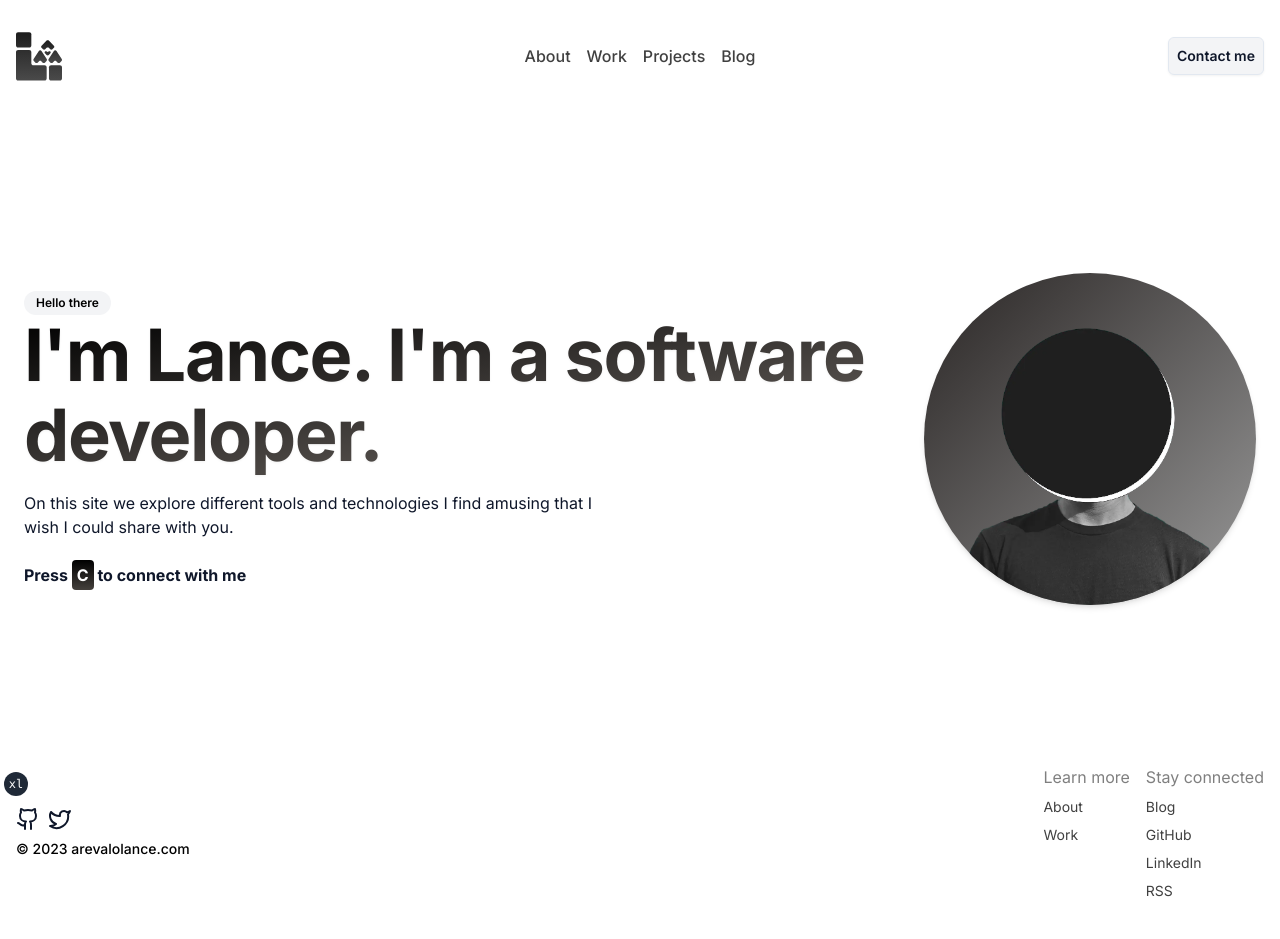
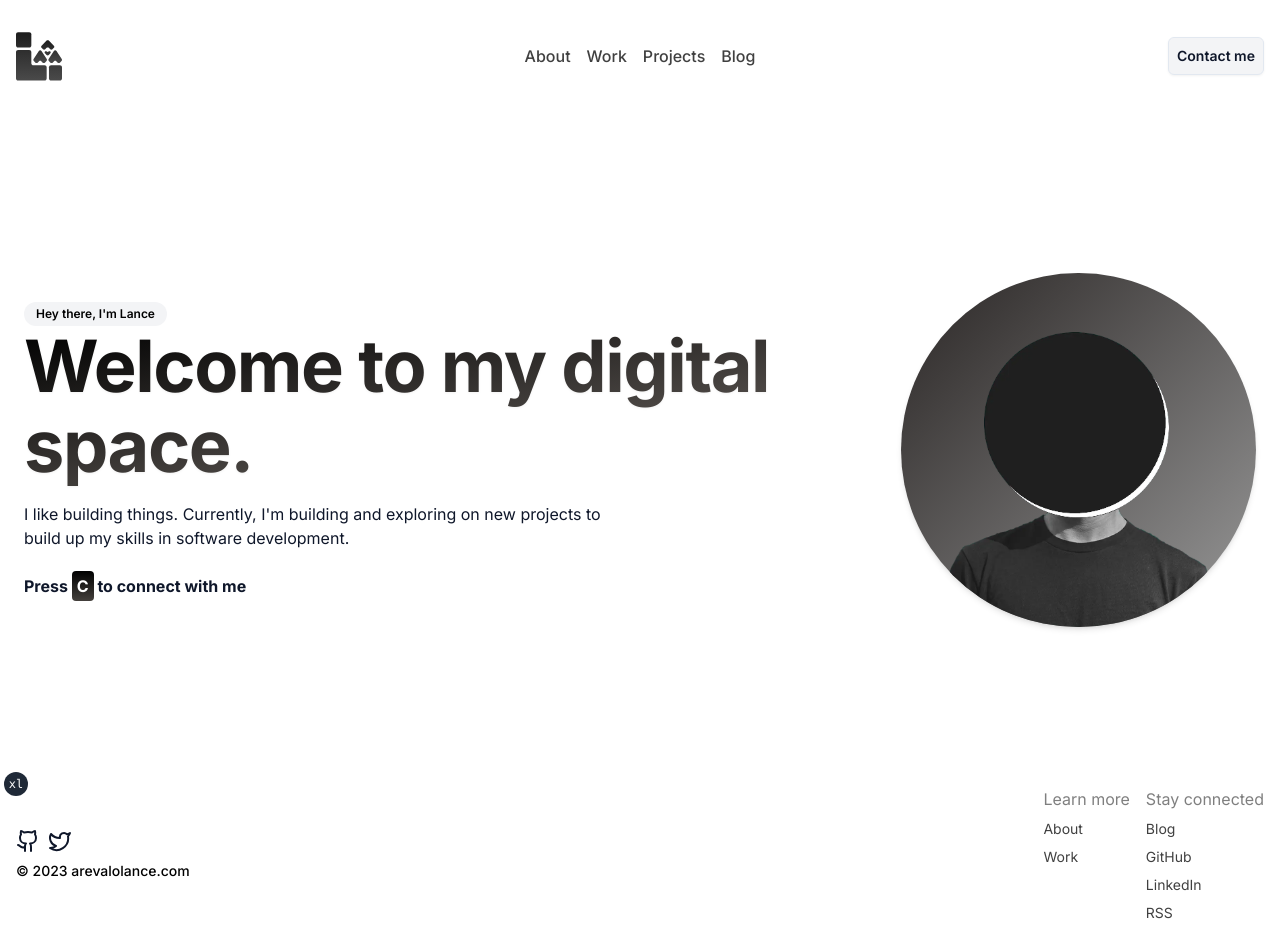
Before and after one commit to arevalolance/dotcom, a Next.js app: page / in a window 1280 px wide. Before the commit the page ends 917 px from the top, so only its background shows below. Built offline with nearby package versions, Linux system fonts and the light colour scheme.

Commit message:
refactor: content on home page

```diff
--- a/app/page.tsx
+++ b/app/page.tsx
@@ -1,4 +1,5 @@
 import Image from "next/image"
+import Link from "next/link"
 
 export default async function Home() {
   return (
@@ -6,14 +7,15 @@ export default async function Home() {
       <div className="my-40 flex w-full flex-col-reverse items-center justify-center gap-y-14 md:justify-between lg:flex-row">
         <div className="max-w-[900px]">
           <div className="mx-auto w-fit rounded-full bg-gray-100 px-3 py-1 text-xs font-semibold text-black ease-in hover:bg-gray-200 hover:duration-150 md:mx-0">
-            Hello there
+            Hey there, I&apos;m Lance
           </div>
           <h1 className="font-display bg-gradient-to-br from-black to-stone-500 bg-clip-text text-center text-4xl font-bold tracking-[-0.02em] text-transparent drop-shadow-sm md:text-left md:text-7xl md:leading-[5rem]">
-            I&apos;m Lance. I&apos;m a software developer.
+            Welcome to my digital space.
           </h1>
           <p className="mt-4 max-w-[600px] text-center md:text-left">
-            On this site we explore different tools and technologies I find
-            amusing that I wish I could share with you.
+            I like building <Link href={"/projects"}>things</Link>. Currently,
+            I&apos;m building and exploring on new projects to build up my
+            skills in software development.
           </p>
           <div className="mt-6 hidden md:block">
             <span className="font-bold">
```
